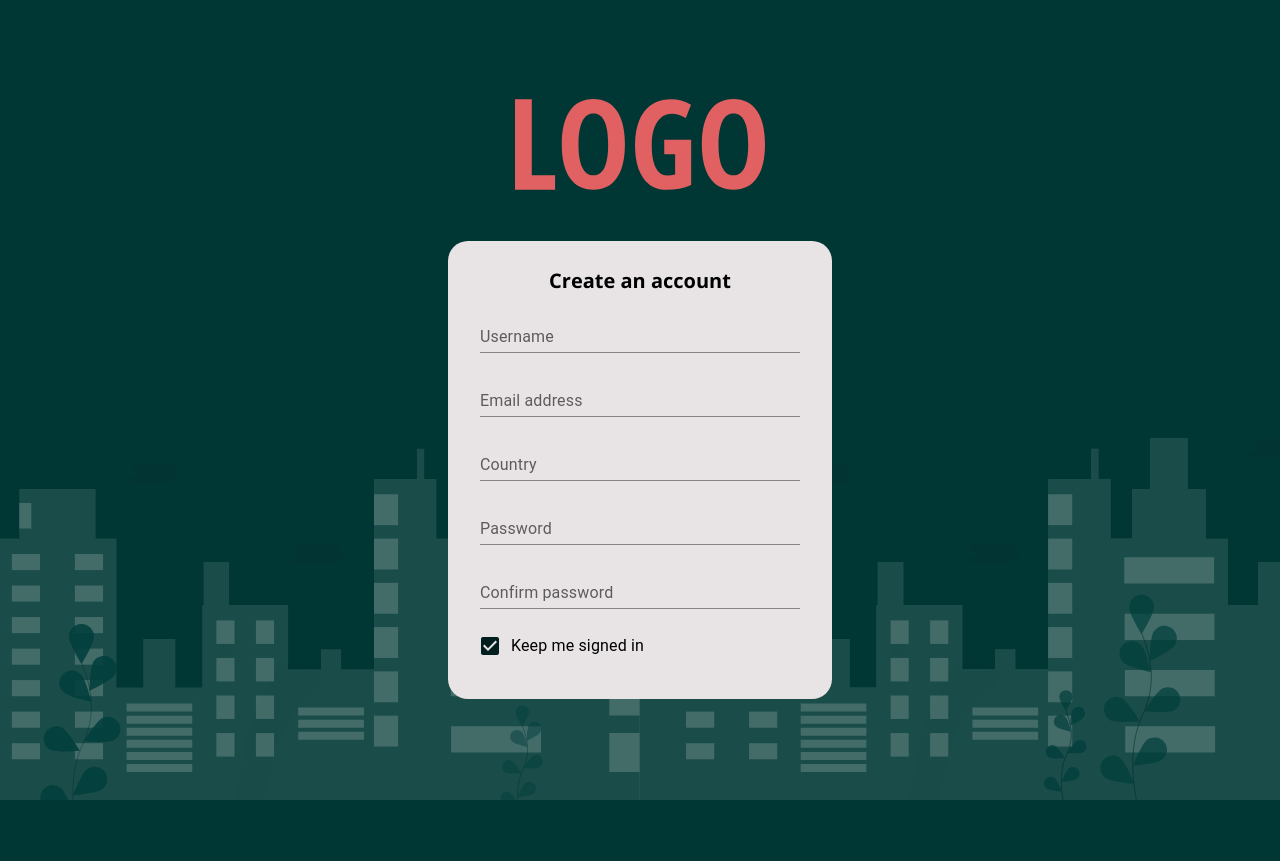
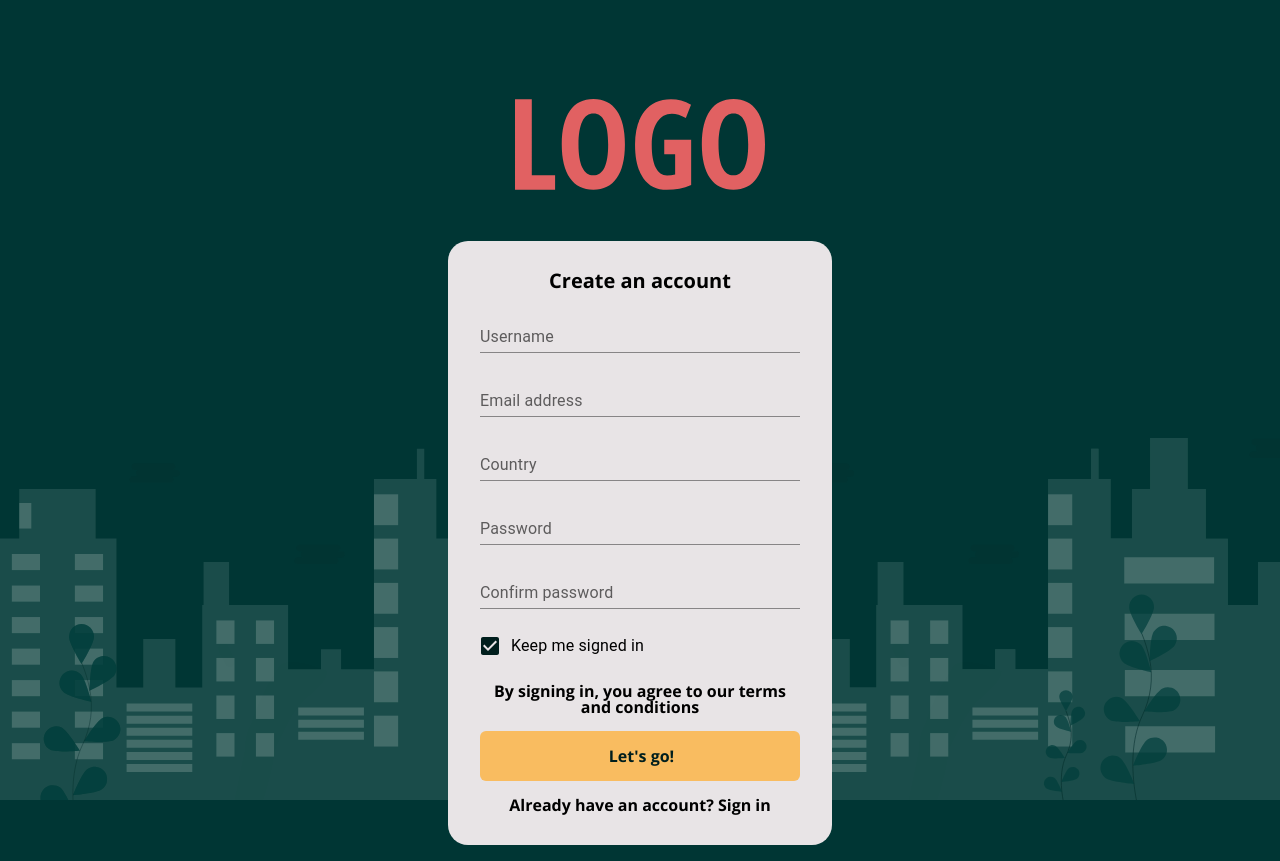
Before and after one commit to ParkingLotDevOps/Automated-Parking-Lot, a React (Create React App) app in the folder web-frontend/: page /sign-up in a window 1280 px wide. Before the commit the page ends 800 px from the top, so only its background shows below. Built offline with nearby package versions, Linux system fonts and the light colour scheme.

Commit message:
register

```diff
--- a/web-frontend/src/components/SignUp/SignUp.js
+++ b/web-frontend/src/components/SignUp/SignUp.js
@@ -4,6 +4,7 @@ import FormControlLabel from '@mui/material/FormControlLabel';
 import Checkbox from '@mui/material/Checkbox';
 import { Typography } from '@mui/material';
 import { SignContainer } from 'components';
+import { BaseButton } from 'components';
 import styles from './SignUp.module.css';
 
 export default function SignUp() {
@@ -32,6 +33,20 @@ export default function SignUp() {
           <Typography className={styles.label}>Keep me signed in</Typography>
         }
       />
+
+      <div style={{ textAlign: 'center', lineHeight: 1 }}>
+        By signing in, you agree to our terms and conditions
+      </div>
+
+      <BaseButton
+        content="Let's go!"
+        color="yellow"
+      />
+
+      <div style={{ textAlign: 'center', lineHeight: 1 }}>
+        Already have an account? Sign in
+      </div>
+
     </SignContainer>
   );
 }
```
